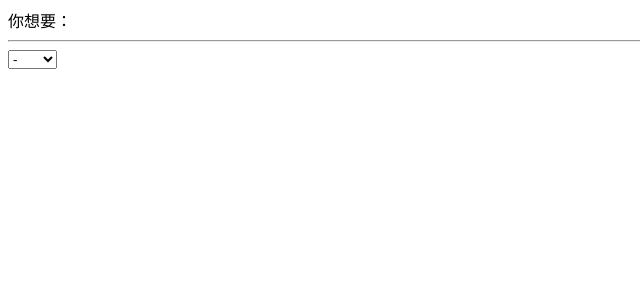
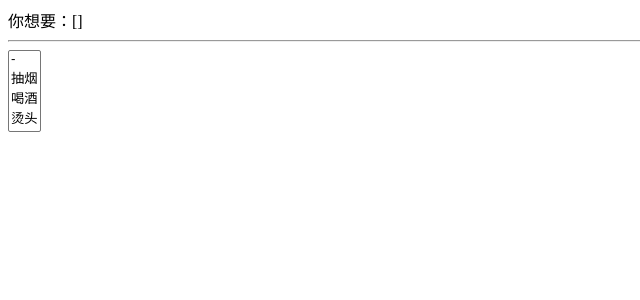
Before and after one commit to ygcedu/vue-demo2, a Vue app: page / in a window 1280 px wide. Shown: the top 300 px of the page, without its empty margins (0-640 px from the left). Built offline with nearby package versions, Linux system fonts and the light colour scheme.

Commit message:
select multiple双向绑定到数组

```diff
--- a/src/App.vue
+++ b/src/App.vue
@@ -2,11 +2,11 @@
   <div id="app">
     你想要：{{ x }}
     <hr/>
-    <select v-model="x">
+    <select multiple v-model="x">
       <option value=""> -</option>
-      <option :value="1">抽烟</option>
-      <option :value="2">喝酒</option>
-      <option :value="3">烫头</option>
+      <option v-for="item in array" :value="item.value" :key="item.value">
+        {{item.text}}
+      </option>
     </select>
   </div>
 </template>
@@ -16,7 +16,12 @@ export default {
   name: 'App',
   data() {
     return {
-      x: ''
+      x: [],
+      array: [
+        {text: '抽烟', value: 1},
+        {text: '喝酒', value: 2},
+        {text: '烫头', value: 3}
+      ]
     }
   },
   components: {}
```
